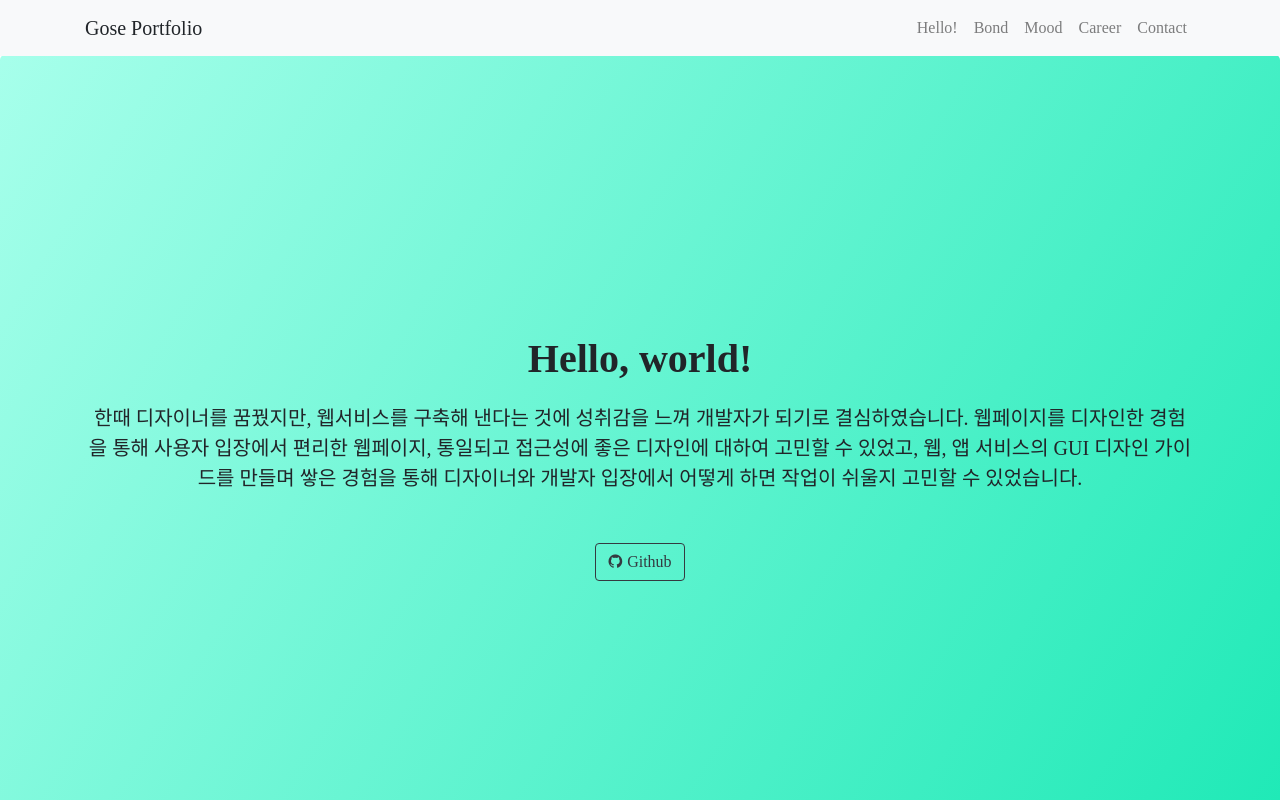
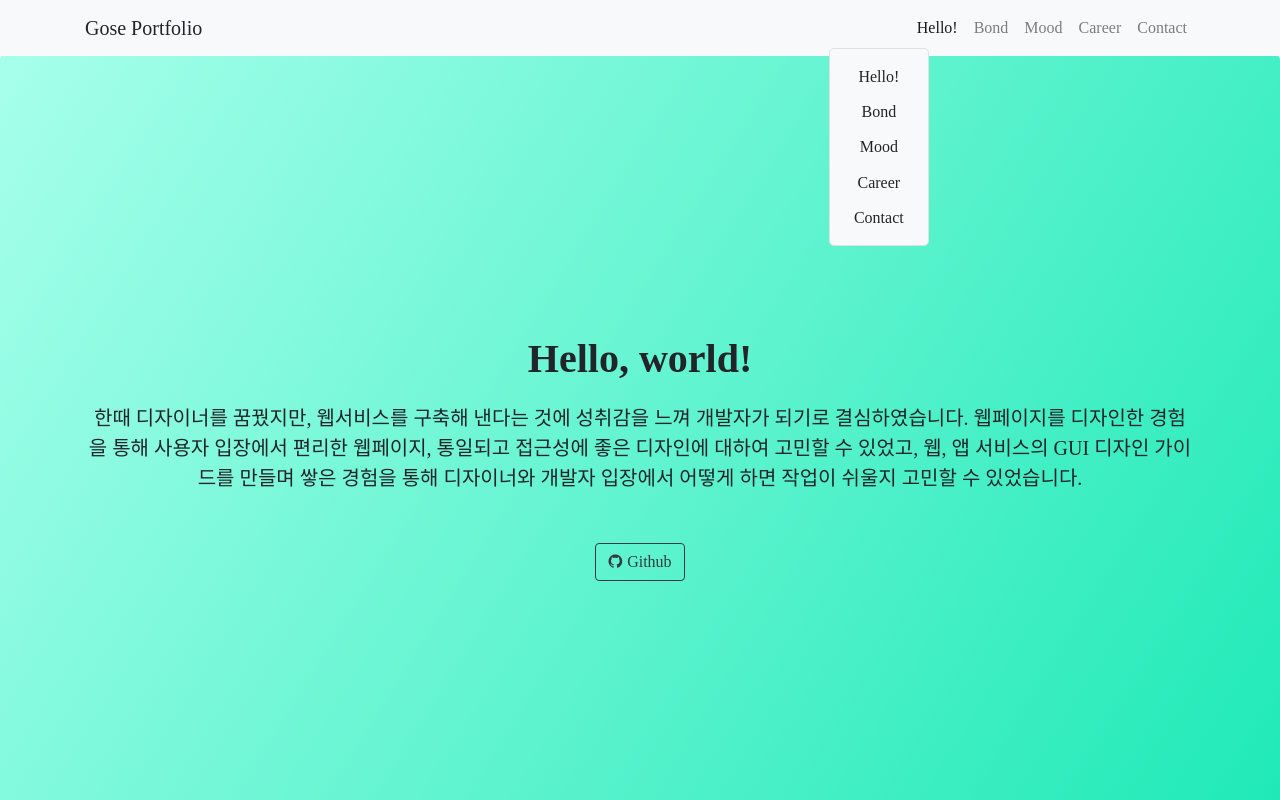
Before and after one commit to degose/Portfolio-React-site, a React (Create React App) app: page / in a window 1280 px wide. Shown: the top 800 px of the page. Built offline with nearby package versions, Linux system fonts and the light colour scheme; a web font is replaced by a local one.

Commit message:
토글 버튼 작업중

```diff
--- a/package.json
+++ b/package.json
@@ -3,7 +3,7 @@
   "version": "0.1.0",
   "private": true,
   "dependencies": {
-    "bootstrap": "^3.3.7",
+    "bootstrap": "^4.0.0-beta.2",
     "node-sass-chokidar": "0.0.3",
     "npm-run-all": "^4.1.1",
     "react": "^16.0.0",
--- a/public/index.html
+++ b/public/index.html
@@ -10,9 +10,11 @@
     -->
     <link rel="manifest" href="%PUBLIC_URL%/manifest.json">
     <link rel="shortcut icon" href="%PUBLIC_URL%/favicon.ico">
-    <link rel="stylesheet" href="https://maxcdn.bootstrapcdn.com/bootstrap/4.0.0-beta.2/css/bootstrap.min.css" integrity="sha384-PsH8R72JQ3SOdhVi3uxftmaW6Vc51MKb0q5P2rRUpPvrszuE4W1povHYgTpBfshb" crossorigin="anonymous">
     <link href='//spoqa.github.io/spoqa-han-sans/css/SpoqaHanSans-kr.css' rel='stylesheet' type='text/css'>
     <link rel="stylesheet" type="text/css" href="https://cdnjs.cloudflare.com/ajax/libs/font-awesome/4.7.0/css/font-awesome.min.css">
+    <link rel="stylesheet" href="https://maxcdn.bootstrapcdn.com/bootstrap/4.0.0-beta.2/css/bootstrap.min.css" integrity="sha384-PsH8R72JQ3SOdhVi3uxftmaW6Vc51MKb0q5P2rRUpPvrszuE4W1povHYgTpBfshb" crossorigin="anonymous">
+
+
     <!--
       Notice the use of %PUBLIC_URL% in the tags above.
       It will be replaced with the URL of the `public` folder during the build.
@@ -26,6 +28,7 @@
   <body>
     <noscript>
       You need to enable JavaScript to run this app.
+
     </noscript>
     <div id="root"></div>
   </body>
--- a/src/App.js
+++ b/src/App.js
@@ -7,7 +7,7 @@ import MainCareer from './component/main_career';
 import FooterContact from './component/footer_contact';
 import Scroll from 'react-scroll';
 
-let Element    = Scroll.Element;
+let Element = Scroll.Element;
 
 class App extends Component {
   render() {
@@ -29,9 +29,6 @@ class App extends Component {
         <Element name="Contact" className="element">
           <FooterContact />
         </Element>
-
-
-
       </div>
     );
   }
--- a/src/component/nav_bar.js
+++ b/src/component/nav_bar.js
@@ -1,7 +1,7 @@
 import React, { Component } from 'react';
 import Scroll from 'react-scroll';
 
-let Link       = Scroll.Link;
+let Link = Scroll.Link;
 
 class NavBar extends Component {
   handleDelActive(to) {
@@ -14,6 +14,11 @@ class NavBar extends Component {
     first_item.classList.add('active');
   }
 
+  handleNavActive() {
+    let target = document.getElementById('navbar-active');
+    target.classList.remove('navbar-m');
+  }
+
   render() {
     return (
       <div>
@@ -22,9 +27,41 @@ class NavBar extends Component {
             <Link activeClass="active" className="navbar-brand" to="hello" spy={true} smooth={true} offset={50} duration={500} onSetActive={this.handleSetActive}>
               Gose Portfolio
             </Link>
-            <button className="navbar-toggler" type="button" data-toggle="collapse" data-target="#navbarSupportedContent" aria-controls="navbarSupportedContent" aria-expanded="false" aria-label="Toggle navigation">
+            <button className="navbar-toggler" type="button" data-toggle="collapse" data-target="#navbarSupportedContent" aria-controls="navbarSupportedContent" aria-expanded="false" aria-label="Toggle navigation" onChange={this.handleNavActive}>
               <span className="navbar-toggler-icon"></span>
             </button>
+            <div className="container navbar-active-wrapper">
+              <div className=" navbar-m-active" id="navbar-active">
+                <ul className="">
+                  <li className="" id="first-item">
+                    <Link activeClass="active" className="navbar-active-item" to="hello" spy={true} smooth={true} offset={50} duration={500} onSetActive={this.handleSetActive}>
+                      Hello!
+                    </Link>
+                  </li>
+                  <li className="">
+                    <Link activeClass="active" className="navbar-active-item" to="Bond" spy={true} smooth={true} offset={50} duration={500} onSetActive={this.handleDelActive}>
+                      Bond
+                    </Link>
+                  </li>
+                  <li className="">
+                    <Link activeClass="active" className="navbar-active-item" to="Mood" spy={true} smooth={true} offset={50} duration={500} onSetActive={this.handleDelActive}>
+                      Mood
+                    </Link>
+                  </li>
+                  <li className="">
+                    <Link activeClass="active" className="navbar-active-item" to="Career" spy={true} smooth={true} offset={50} duration={500} onSetActive={this.handleDelActive}>
+                      Career
+                    </Link>
+                  </li>
+                  <li className="">
+                    <Link activeClass="active" className="navbar-active-item" to="Contact" spy={true} smooth={true} offset={50} duration={500} onSetActive={this.handleDelActive}>
+                      Contact
+                    </Link>
+                  </li>
+                </ul>
+              </div>
+            </div>
+
 
             <div className="collapse navbar-collapse justify-content-end" id="navbarSupportedContent">
               <ul className="navbar-nav">
@@ -57,6 +94,7 @@ class NavBar extends Component {
             </div>
           </div>
         </nav>
+
       </div>
     )
   }
--- a/src/style/partials/_navbar.scss
+++ b/src/style/partials/_navbar.scss
@@ -2,6 +2,34 @@
 //   background: rgba(255, 255, 255, 0.5);
 // }
 
+.navbar-active-wrapper {
+  position: relative;
+}
+
+.navbar-m {
+  display: none;
+}
+.navbar-m-active {
+  position: absolute;
+  top: 20px;
+  right: -20px;
+  background: #f8f9fa;
+  width: 100px;
+  border-radius: 5px;
+  line-height: 2.2;
+  z-index: 1;
+  text-align: center;
+  border: 1px solid #dfe0e1;
+  padding: 10px 10px;
+  .navbar-active-item{
+    cursor: pointer;
+    font-weight: 300;
+    &:hover {
+      font-weight: 500;
+    }
+  }
+}
+
 .navbar-brand, .nav-link {
   cursor: pointer;
 }
--- a/src/style/style.css
+++ b/src/style/style.css
@@ -74,6 +74,30 @@ strong {
 
 h1 {
   font-weight: 700; }
+
+.navbar-active-wrapper {
+  position: relative; }
+
+.navbar-m {
+  display: none; }
+
+.navbar-m-active {
+  position: absolute;
+  top: 20px;
+  right: -20px;
+  background: #f8f9fa;
+  width: 100px;
+  border-radius: 5px;
+  line-height: 2.2;
+  z-index: 1;
+  text-align: center;
+  border: 1px solid #dfe0e1;
+  padding: 10px 10px; }
+  .navbar-m-active .navbar-active-item {
+    cursor: pointer;
+    font-weight: 300; }
+    .navbar-m-active .navbar-active-item:hover {
+      font-weight: 500; }
 
 .navbar-brand, .nav-link {
   cursor: pointer; }
```
Also changed, not shown: 1 other file (tests, documents, lock files or other folders).
